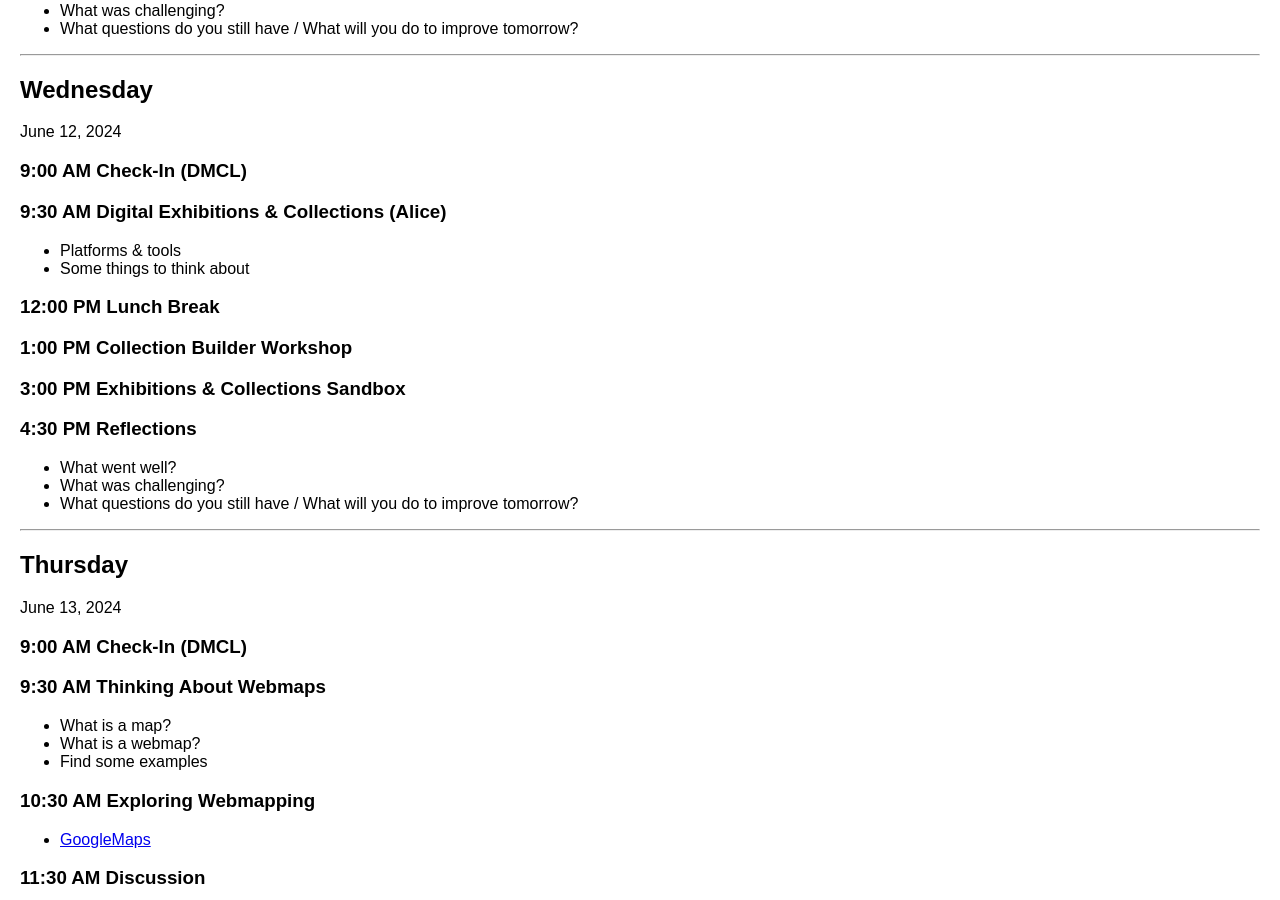
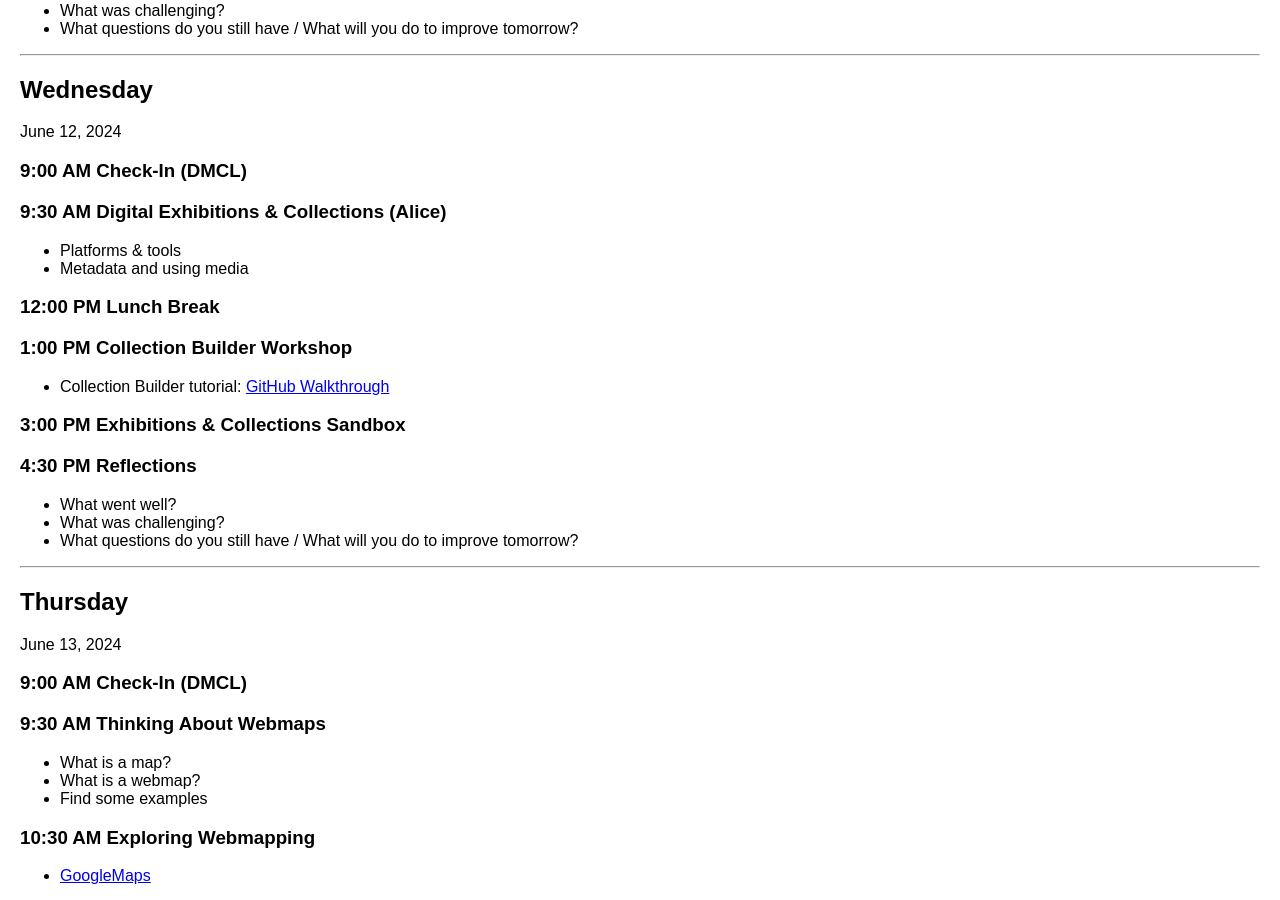
Before and after one commit to digbmc/dssf-syll, a Jekyll site: the page built from _weeks/02-data.md, in a window 1280 px wide and 900 px high, scrolled down 1409 px. Built offline with Jekyll 4.4.1, drawn with Linux system fonts in a browser that asks for light colours.

Commit message:
adding links to wk 2

```diff
--- a/_weeks/02-data.md
+++ b/_weeks/02-data.md
@@ -67,11 +67,13 @@ June 12, 2024
 
 ### 9:30 AM Digital Exhibitions & Collections (Alice)
 - Platforms & tools
-- Some things to think about
+- Metadata and using media
 
 ### 12:00 PM Lunch Break
 
 ### 1:00 PM Collection Builder Workshop
+
+- Collection Builder tutorial: [GitHub Walkthrough](https://collectionbuilder.github.io/cb-docs/docs/walkthroughs/gh-walkthrough/)
 
 ### 3:00 PM Exhibitions & Collections Sandbox
 
```
